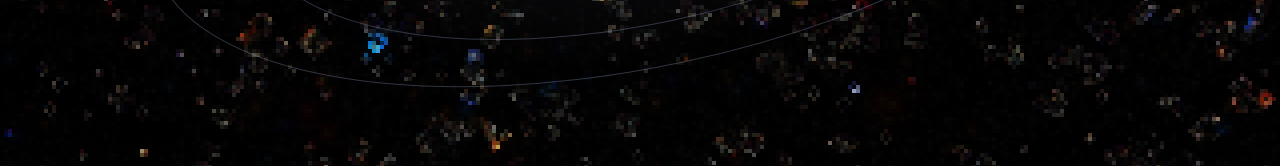
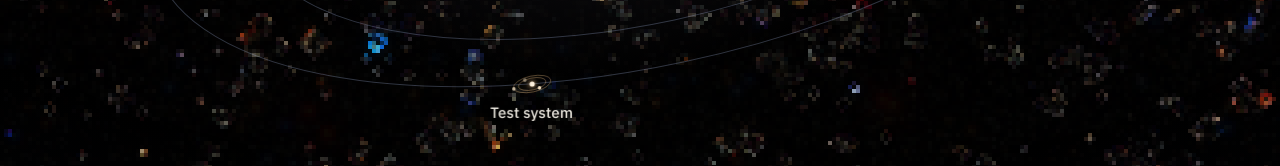
Before and after one commit to pda-sedano/orbital-hub, a React (Create React App) app: page / in a window 1280 px wide. Shown: the part 607-773 px from the top of the page. Built offline with nearby package versions, Linux system fonts and the light colour scheme.

Commit message:
Added mini-orbital graphics.

```diff
--- a/src/components/Home/Index/Index.js
+++ b/src/components/Home/Index/Index.js
@@ -17,6 +17,7 @@ const Row = ({ link, path }) => {
             </Link>
         );
     }
+    if (!link.href) return <div className="index__item">{inner}</div>;
     return (
         <a className="index__item" href={link.href} target="_blank" rel="noopener noreferrer">
             {inner}
--- a/src/components/Home/Orbital/Orbital.js
+++ b/src/components/Home/Orbital/Orbital.js
@@ -2,15 +2,28 @@ import { useEffect, useLayoutEffect, useMemo, useRef, useState } from 'react';
 import { Link, useNavigate } from 'react-router';
 import Hub from '../Hub/Hub';
 import Tab from '../Tab/Tab';
-import { orbiting, orbitPath } from '../../../data/links';
+import { orbiting, orbitPath, isGroup } from '../../../data/links';
+import {
+    TILT_DEG,
+    RING_RADII,
+    GALAXY_RADIUS,
+    geometryFor,
+    project,
+    angleAt,
+    halfOrbitPath,
+    buildBodies,
+    usedRings as ringsOf,
+} from './geometry';
+import { MINI_SCALE } from '../Tab/MiniOrbit';
 import './Orbital.css';
 
+export { angleAt, buildBodies }; // re-exported for tests
+
 /*
- * A small orrery. Every orbit lies in the same inclined plane as the galaxy,
- * so circles project to ellipses with minor/major ratio INCLINATION. Bodies
- * on the far half pass behind the galaxy; bodies on the near half pass in front.
+ * A small orrery (geometry in ./geometry.js). Bodies on the far half of their
+ * orbit pass behind the galaxy; bodies on the near half pass in front.
  *
- * Periods follow Kepler's third law (T ∝ a^1.5), so inner bodies move faster.
+ * Groups show a mini orbit of their own children in place of a star.
  *
  * Groups open a new level: the current bodies are replaced by the group's
  * children, which spiral out of the galaxy, and a back arrow appears at the core.
@@ -19,77 +32,11 @@ import './Orbital.css';
  * focused). Each body keeps an angular offset that is added to its orbit.
  */
 
-const INCLINATION = 0.42; // cos of the viewing angle; 1 = face-on
-const TILT_DEG = -12; // rotation of the whole plane on screen
-const RING_RADII = [0.54, 0.73, 0.92]; // semi-major axes, as fractions of the stage half-width
-const GALAXY_RADIUS = 0.44;
-const INNER_PERIOD_S = 70;
 const EMERGE_S = 1.1; // how long new bodies take to spiral out to their orbits
 const DRAG_THRESHOLD_PX = 5; // movement before a press becomes a drag instead of a click
 const KEY_STEP = Math.PI / 18; // 10° per arrow-key press
 
-// On narrow screens, pull the outer rings in so labels at the extremes stay on screen,
-// and tip the plane toward the viewer to use the height.
-const COMPACT_BELOW = 340; // stage half-width in px
-const COMPACT_SCALE = 0.84;
-const COMPACT_INCLINATION = 0.54;
-
-const geometryFor = (halfWidth) =>
-    halfWidth < COMPACT_BELOW
-        ? { scale: COMPACT_SCALE, incl: COMPACT_INCLINATION }
-        : { scale: 1, incl: INCLINATION };
-
-const tilt = (TILT_DEG * Math.PI) / 180;
-const cosT = Math.cos(tilt);
-const sinT = Math.sin(tilt);
-
-const project = (a, incl, theta) => {
-    const X = a * Math.cos(theta);
-    const Y = a * incl * Math.sin(theta);
-    return {
-        x: X * cosT - Y * sinT,
-        y: X * sinT + Y * cosT,
-        depth: Math.sin(theta), // +1 nearest the viewer, -1 farthest
-    };
-};
-
-// Inverse of project(): the orbital angle of the point on the orbit nearest
-// screen offset (x, y) from the centre. Undo the tilt, stretch the ellipse back
-// to a circle, then take the angle.
-export const angleAt = (x, y, incl) => {
-    const X = x * cosT + y * sinT;
-    const Y = -x * sinT + y * cosT;
-    return Math.atan2(Y / incl, X);
-};
-
-// SVG path for half an orbit: the near half (front) or the far half (back).
-const halfOrbitPath = (a, incl, front) => {
-    const b = a * incl;
-    const sweep = front ? 1 : 0;
-    return `M ${a} 0 A ${a} ${b} 0 0 ${sweep} ${-a} 0`;
-};
-
 const easeOutCubic = (x) => 1 - Math.pow(1 - x, 3);
-
-// Put each link on a ring, spread siblings evenly, stagger rings so they don't start aligned.
-export const buildBodies = (items) => {
-    const placed = items.map((link, i) => ({
-        link,
-        ring: Math.min(link.ring ?? i % RING_RADII.length, RING_RADII.length - 1),
-    }));
-    return placed.map(({ link, ring }) => {
-        const siblings = placed.filter((p) => p.ring === ring);
-        const index = siblings.findIndex((p) => p.link === link);
-        const a = RING_RADII[ring];
-        return {
-            link,
-            ring,
-            a,
-            phase: (index / siblings.length) * 2 * Math.PI + ring * 2.1 + 0.6,
-            omega: (2 * Math.PI) / (INNER_PERIOD_S * Math.pow(a / RING_RADII[0], 1.5)),
-        };
-    });
-};
 
 // Remember whether the last interaction was the keyboard, so focus is only moved
 // for keyboard users (moving it for mouse users would pause the orbits).
@@ -128,7 +75,14 @@ const Orbital = ({ trail = [] }) => {
     const parentPath = orbitPath(ids.slice(0, -1));
     const parentTitle = depth > 1 ? trail[depth - 2].title : 'the hub';
 
-    const bodies = useMemo(() => buildBodies(items), [items]);
+    // Groups carry their children's layout too, for the mini orbit drawn on them.
+    const bodies = useMemo(
+        () =>
+            buildBodies(items).map((b) =>
+                isGroup(b.link) ? { ...b, mini: buildBodies(b.link.children) } : b
+            ),
+        [items]
+    );
     const sim = useRef({ t: 0, emerge: 0, speed: 1, level: null, cameFrom: null });
     const offsets = useRef({}); // body id -> extra angle from dragging, for this level
     const drag = useRef(null); // the press or drag in progress, if any
@@ -218,6 +172,19 @@ const Orbital = ({ trail = [] }) => {
                 el.style.setProperty('--near', ((z + 1) / 2).toFixed(3));
                 el.style.setProperty('--emerge', e.toFixed(3));
                 el.dataset.side = z >= 0 ? 'front' : 'back';
+
+                // A group's mini orbit runs on the same clock as the full view.
+                if (body.mini) {
+                    const dots = el.querySelectorAll('.mini__body');
+                    body.mini.forEach((m, j) => {
+                        const p = project(m.a * MINI_SCALE, incl, m.phase + m.omega * s.t);
+                        const dot = dots[j];
+                        if (!dot) return;
+                        dot.setAttribute('cx', p.x.toFixed(2));
+                        dot.setAttribute('cy', p.y.toFixed(2));
+                        dot.style.opacity = (0.45 + 0.275 * (p.depth + 1)).toFixed(2);
+                    });
+                }
             });
         };
 
@@ -310,7 +277,7 @@ const Orbital = ({ trail = [] }) => {
     const R = halfWidth;
     const { scale, incl } = geometryFor(R);
     const svgBox = `${-R} ${-R} ${2 * R} ${2 * R}`;
-    const usedRings = [...new Set(bodies.map((b) => b.ring))].sort();
+    const usedRings = ringsOf(bodies);
 
     const orbitsSvg = (front) => (
         <svg
@@ -390,6 +357,8 @@ const Orbital = ({ trail = [] }) => {
                         >
                             <Tab
                                 link={body.link}
+                                mini={body.mini}
+                                incl={incl}
                                 groupPath={orbitPath([...ids, body.link.id])}
                                 active={active === body.link.id}
                                 onActivate={() => setActive(body.link.id)}
--- /dev/null
+++ b/src/components/Home/Orbital/geometry.js
@@ -0,0 +1,77 @@
+/*
+ * Orbit geometry shared by the full orrery and the mini orbits drawn on group
+ * bodies, so both always agree on ring sizes, spacing, tilt and speeds.
+ *
+ * Every orbit lies in the same inclined plane as the galaxy, so circles project
+ * to ellipses with minor/major ratio INCLINATION. Periods follow Kepler's third
+ * law (T ∝ a^1.5), so inner bodies move faster.
+ */
+
+export const INCLINATION = 0.42; // cos of the viewing angle; 1 = face-on
+export const TILT_DEG = -12; // rotation of the whole plane on screen
+export const RING_RADII = [0.54, 0.73, 0.92]; // semi-major axes, as fractions of the stage half-width
+export const GALAXY_RADIUS = 0.44;
+export const INNER_PERIOD_S = 70;
+
+// On narrow screens, pull the outer rings in so labels at the extremes stay on screen,
+// and tip the plane toward the viewer to use the height.
+const COMPACT_BELOW = 340; // stage half-width in px
+const COMPACT_SCALE = 0.84;
+const COMPACT_INCLINATION = 0.54;
+
+export const geometryFor = (halfWidth) =>
+    halfWidth < COMPACT_BELOW
+        ? { scale: COMPACT_SCALE, incl: COMPACT_INCLINATION }
+        : { scale: 1, incl: INCLINATION };
+
+const tilt = (TILT_DEG * Math.PI) / 180;
+const cosT = Math.cos(tilt);
+const sinT = Math.sin(tilt);
+
+export const project = (a, incl, theta) => {
+    const X = a * Math.cos(theta);
+    const Y = a * incl * Math.sin(theta);
+    return {
+        x: X * cosT - Y * sinT,
+        y: X * sinT + Y * cosT,
+        depth: Math.sin(theta), // +1 nearest the viewer, -1 farthest
+    };
+};
+
+// Inverse of project(): the orbital angle of the point on the orbit nearest
+// screen offset (x, y) from the centre. Undo the tilt, stretch the ellipse back
+// to a circle, then take the angle.
+export const angleAt = (x, y, incl) => {
+    const X = x * cosT + y * sinT;
+    const Y = -x * sinT + y * cosT;
+    return Math.atan2(Y / incl, X);
+};
+
+// SVG path for half an orbit: the near half (front) or the far half (back).
+export const halfOrbitPath = (a, incl, front) => {
+    const b = a * incl;
+    const sweep = front ? 1 : 0;
+    return `M ${a} 0 A ${a} ${b} 0 0 ${sweep} ${-a} 0`;
+};
+
+// Put each link on a ring, spread siblings evenly, stagger rings so they don't start aligned.
+export const buildBodies = (items) => {
+    const placed = items.map((link, i) => ({
+        link,
+        ring: Math.min(link.ring ?? i % RING_RADII.length, RING_RADII.length - 1),
+    }));
+    return placed.map(({ link, ring }) => {
+        const siblings = placed.filter((p) => p.ring === ring);
+        const index = siblings.findIndex((p) => p.link === link);
+        const a = RING_RADII[ring];
+        return {
+            link,
+            ring,
+            a,
+            phase: (index / siblings.length) * 2 * Math.PI + ring * 2.1 + 0.6,
+            omega: (2 * Math.PI) / (INNER_PERIOD_S * Math.pow(a / RING_RADII[0], 1.5)),
+        };
+    });
+};
+
+export const usedRings = (bodies) => [...new Set(bodies.map((b) => b.ring))].sort();
--- /dev/null
+++ b/src/components/Home/Tab/MiniOrbit.css
@@ -0,0 +1,29 @@
+.mini {
+    display: block;
+    overflow: visible;
+    transition: transform 300ms ease;
+}
+
+.mini__ring {
+    fill: none;
+    stroke: rgba(243, 197, 138, 0.42);
+    stroke-width: 0.8;
+    transition: stroke 300ms ease;
+}
+
+.mini__core {
+    fill: #fff3e0;
+    filter: drop-shadow(0 0 2px rgba(243, 197, 138, 0.95)) drop-shadow(0 0 6px rgba(243, 197, 138, 0.45));
+}
+
+.mini__body {
+    fill: #f6e3c4;
+}
+
+.tab--active .mini {
+    transform: scale(1.18);
+}
+
+.tab--active .mini__ring {
+    stroke: rgba(243, 197, 138, 0.75);
+}
--- /dev/null
+++ b/src/components/Home/Tab/MiniOrbit.js
@@ -0,0 +1,58 @@
+import { TILT_DEG, RING_RADII, project, usedRings } from '../Orbital/geometry';
+import './MiniOrbit.css';
+
+/*
+ * A group's own little orrery, drawn in place of its star: the group's children
+ * on the same rings, spacing and speeds they have in the full view, scaled down.
+ * Purely a picture: no labels, nothing to click. The dots are moved each frame
+ * by the orrery's animation loop (see Orbital.js), using the same clock.
+ */
+
+export const MINI_R = 24; // outer ring's semi-major axis, in px
+export const MINI_SCALE = MINI_R / RING_RADII[RING_RADII.length - 1];
+const PAD = 3;
+const HALF_H = 14; // half the drawing's height in px: fits the tilted, inclined outer ring
+
+// Distance from the top of the drawing to its centre; Tab.css anchors on this.
+export const MINI_ANCHOR = HALF_H;
+
+const MiniOrbit = ({ bodies, incl }) => {
+    const w = MINI_R + PAD;
+    return (
+        <svg
+            className="mini"
+            viewBox={`${-w} ${-HALF_H} ${2 * w} ${2 * HALF_H}`}
+            width={2 * w}
+            height={2 * HALF_H}
+            aria-hidden="true"
+            focusable="false"
+        >
+            <g transform={`rotate(${TILT_DEG})`}>
+                {usedRings(bodies).map((ring) => (
+                    <ellipse
+                        key={ring}
+                        className="mini__ring"
+                        rx={RING_RADII[ring] * MINI_SCALE}
+                        ry={RING_RADII[ring] * MINI_SCALE * incl}
+                    />
+                ))}
+            </g>
+            <circle className="mini__core" r="2.6" />
+            {bodies.map((b) => {
+                // Starting positions; the animation loop takes over from here.
+                const p = project(b.a * MINI_SCALE, incl, b.phase);
+                return (
+                    <circle
+                        key={b.link.id}
+                        className="mini__body"
+                        r="1.8"
+                        cx={p.x.toFixed(2)}
+                        cy={p.y.toFixed(2)}
+                    />
+                );
+            })}
+        </svg>
+    );
+};
+
+export default MiniOrbit;
--- a/src/components/Home/Tab/Tab.css
+++ b/src/components/Home/Tab/Tab.css
@@ -7,8 +7,11 @@
     flex-direction: column;
     align-items: center;
     gap: 10px;
-    transform: translate(-50%, -5px) scale(calc(0.86 + 0.14 * var(--near, 1)));
-    transform-origin: 50% 5px;
+    /* --anchor: distance from the top of the tab to the centre of its star or mini orbit,
+       which is the point that sits exactly on the body's orbit */
+    --anchor: 5px;
+    transform: translate(-50%, calc(-1 * var(--anchor))) scale(calc(0.86 + 0.14 * var(--near, 1)));
+    transform-origin: 50% var(--anchor);
     opacity: calc((0.5 + 0.5 * var(--near, 1)) * var(--emerge, 1));
     text-decoration: none;
     color: var(--starlight);
@@ -36,17 +39,9 @@
     transition: box-shadow 300ms ease, transform 300ms ease;
 }
 
-/* A ring around the star marks a group that opens its own orbit level */
-.tab--group .tab__star::after {
-    content: '';
-    position: absolute;
-    left: -10px;
-    top: -2px;
-    width: 30px;
-    height: 14px;
-    border: 1.25px solid rgba(243, 197, 138, 0.85);
-    border-radius: 50%;
-    transform: rotate(-12deg);
+.tab--group {
+    --anchor: 14px; /* MINI_ANCHOR in MiniOrbit.js */
+    gap: 6px;
 }
 
 .tab__label {
--- a/src/components/Home/Tab/Tab.js
+++ b/src/components/Home/Tab/Tab.js
@@ -1,10 +1,12 @@
 import { Link } from 'react-router';
 import { isGroup } from '../../../data/links';
+import MiniOrbit from './MiniOrbit';
 import './Tab.css';
 
 // One body in the orrery: a point of light with its label.
-// Groups get a ring around their star and open a new orbit level when clicked.
-const Tab = ({ link, groupPath, active, onActivate, onDeactivate }) => {
+// Groups show a mini orbit of their children instead of a star, and open a new
+// orbit level when clicked. An entry with no destination is shown but isn't a link.
+const Tab = ({ link, mini, incl, groupPath, active, onActivate, onDeactivate }) => {
     const group = isGroup(link);
     const handlers = {
         onMouseEnter: onActivate,
@@ -12,7 +14,7 @@ const Tab = ({ link, groupPath, active, onActivate, onDeactivate }) => {
         onFocus: onActivate,
         onBlur: onDeactivate,
         className: `tab${group ? ' tab--group' : ''}${active ? ' tab--active' : ''}`,
-        'aria-label': group ? `${link.title} (${link.children.length} links inside)` : link.title,
+        'aria-label': group ? `${link.title} (${link.children.length} inside)` : link.title,
         // Stop the browser's native link drag so the body can be dragged along its orbit
         draggable: false,
         onDragStart: (e) => e.preventDefault(),
@@ -20,13 +22,17 @@ const Tab = ({ link, groupPath, active, onActivate, onDeactivate }) => {
 
     const content = (
         <>
+            {group && mini ? (
+                <MiniOrbit bodies={mini} incl={incl} />
+            ) : (
                 <span className="tab__star" aria-hidden="true" />
+            )}
             <span className="tab__label">
                 <span className="tab__title tab__title--full">{link.title}</span>
                 <span className="tab__title tab__title--short" aria-hidden="true">
                     {link.short ?? link.title}
                 </span>
-                <span className="tab__kind">{link.kind}</span>
+                {link.kind && <span className="tab__kind">{link.kind}</span>}
             </span>
         </>
     );
@@ -38,11 +44,15 @@ const Tab = ({ link, groupPath, active, onActivate, onDeactivate }) => {
             </Link>
         );
     }
+    if (link.href) {
         return (
             <a href={link.href} target="_blank" rel="noopener noreferrer" {...handlers}>
                 {content}
             </a>
         );
+    }
+    const { draggable, onDragStart, ...rest } = handlers;
+    return <span {...rest}>{content}</span>;
 };
 
 export default Tab;
--- a/src/data/links.js
+++ b/src/data/links.js
@@ -2,6 +2,7 @@
 //
 // Each entry is one of:
 //   a link      `to` (an internal route) or `href` (an external URL, opens in a new tab)
+//   a label     neither: shown in the orrery, but not clickable
 //   a group     `children`: a list of entries. Clicking a group opens a new orbit
 //               level showing its children; groups can nest to any depth.
 //
@@ -40,6 +41,30 @@ export const orbiting = [
         href: 'https://github.com/pda-sedano/lambda-interpreter-web',
         ring: 2,
     },
+
+    // TEST: exercises nesting and the mini orbits. Safe to delete.
+    // Its mini orbit should show two dots on the inner ring and one on the middle
+    // ring, matching what you see after clicking it.
+    {
+        id: 'test-system',
+        title: 'Test system',
+        ring: 2,
+        children: [
+            { id: 'alpha', title: 'Alpha', ring: 0 },
+            { id: 'beta', title: 'Beta', ring: 0 },
+            {
+                id: 'gamma',
+                title: 'Gamma system',
+                ring: 1,
+                children: [
+                    { id: 'gamma-i', title: 'Gamma I', ring: 0 },
+                    { id: 'gamma-ii', title: 'Gamma II', ring: 1 },
+                    { id: 'gamma-iii', title: 'Gamma III', ring: 2 },
+                    { id: 'gamma-iv', title: 'Gamma IV', ring: 2 },
+                ],
+            },
+        ],
+    },
 ];
 
 export const header_links = [
@@ -60,7 +85,8 @@ export const isGroup = (link) => Array.isArray(link.children) && link.children.l
 
 export const hostOf = (link) => {
     if (isGroup(link)) return `${link.children.length} links`;
-    return link.href ? new URL(link.href).host.replace(/^www\./, '') : 'this site';
+    if (link.href) return new URL(link.href).host.replace(/^www\./, '');
+    return link.to ? 'this site' : '';
 };
 
 // Route for an orbit level, given the ids of the groups from the top down.
```
Also changed, not shown: 1 other file (tests, documents, lock files or other folders). Lines whose indentation alone changed are shown as unchanged.
